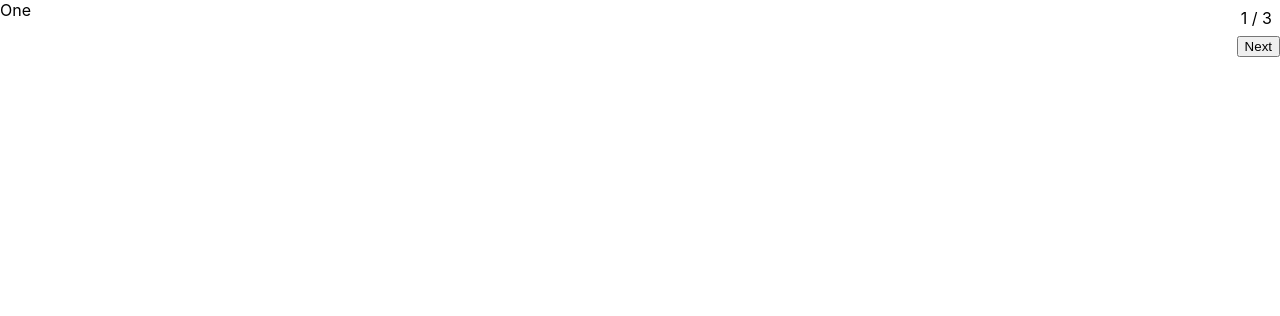
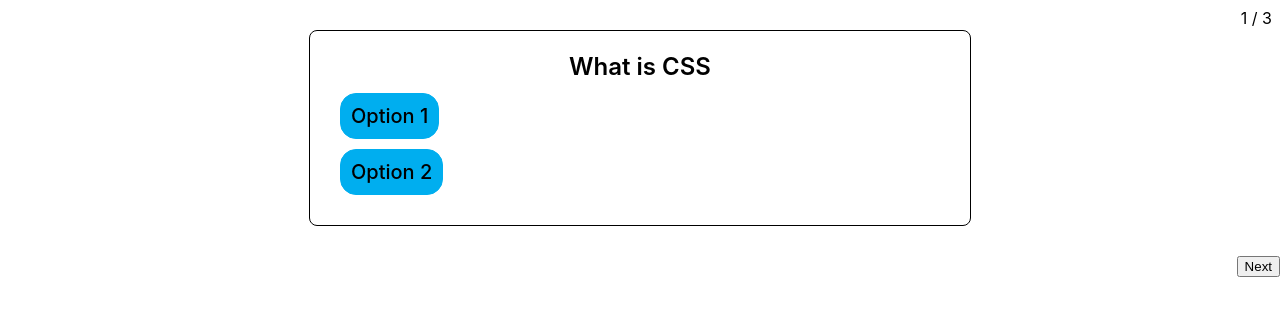
Before and after one commit to bhargavpatel14/quiz-test, a React (Create React App) app: page / in a window 1280 px wide. Shown: the top 316 px of the page. Built offline with nearby package versions, Linux system fonts and the light colour scheme.

Commit message:
Quiz page css wip

```diff
--- a/src/App.js
+++ b/src/App.js
@@ -1,10 +1,40 @@
 import QuizPage from "./components/QuizPage";
+import { useMultistep } from "./Hooks/useMultiStep";
+import Button from "./components/Button";
+import { cssQuestions } from "./quizQuestions";
+
 import "./App.css";
 
 function App() {
+  const { steps, step, currentStepIndex, isFirstStep, isLastStep, next, back } =
+    useMultistep([
+      ...cssQuestions.map((question) => {
+        return (
+          <QuizPage question={question.question} options={question.options} />
+        );
+      }),
+    ]);
+
+  function onSubmit(e) {
+    e.preventDefault();
+    if (!isLastStep) return next();
+    alert("Successful Account Creation");
+  }
+
   return (
     <div>
-      <QuizPage />
+      <form onSubmit={onSubmit}>
+        <div style={{ position: "absolute", top: ".5rem", right: ".5rem" }}>
+          {currentStepIndex + 1} / {steps.length}
+        </div>
+        {step}
+        <Button
+          next={next}
+          isLastStep={isLastStep}
+          isFirstStep={isFirstStep}
+          back={back}
+        />
+      </form>
     </div>
   );
 }
--- a/src/components/QuizPage/QuizPage.jsx
+++ b/src/components/QuizPage/QuizPage.jsx
@@ -1,31 +1,21 @@
 import React from "react";
-import { useMultistep } from "../../Hooks/useMultiStep";
-import Button from "../Button";
+import styles from "./Quizpage.module.css";
 
-export default function QuizPage() {
-  const { steps, step, currentStepIndex, isFirstStep, isLastStep, next, back } =
-    useMultistep([<div>One</div>, <div>Two</div>, <div>Three</div>]);
-
-  function onSubmit(e) {
-    e.preventDefault();
-    if (!isLastStep) return next();
-    alert("Successful Account Creation");
-  }
-
+export default function QuizPage({ question, options, children }) {
   return (
     <>
-      <form onSubmit={onSubmit}>
-        <div style={{ position: "absolute", top: ".5rem", right: ".5rem" }}>
-          {currentStepIndex + 1} / {steps.length}
+      <div className={styles.quizpage}>
+        <div className={styles.quizQuestion}>{question}</div>
+        <div className={styles.options}>
+          {options.map((option) => {
+            return (
+              <>
+                <div className={styles.quizOption}> {option}</div>
+              </>
+            );
+          })}
         </div>
-        {step}
-        <Button
-          next={next}
-          isLastStep={isLastStep}
-          isFirstStep={isFirstStep}
-          back={back}
-        />
-      </form>
+      </div>
     </>
   );
 }
--- /dev/null
+++ b/src/components/QuizPage/Quizpage.module.css
@@ -0,0 +1,40 @@
+.quizpage {
+  border: 1px solid black;
+  border-radius: 8px;
+  width: 620px;
+  margin: 30px auto;
+  padding: 20px;
+  display: flex;
+  flex-direction: column;
+}
+.quizQuestion {
+  text-align: center;
+  font-size: 24px;
+  font-weight: 600;
+  line-height: 32px;
+}
+
+.quizOptions {
+  display: flex;
+  flex-direction: column;
+}
+
+.quizOption {
+  height: 24px;
+  font-size: 20px;
+  font-weight: 500;
+  line-height: 24px;
+  background: #00aeef;
+  border: 1px solid #00aeef;
+  border-radius: 16px;
+  margin: 10px;
+  padding: 10px;
+  max-width: max-content;
+}
+
+.quizOption:hover {
+  background-color: red;
+  color: #ffffff;
+  cursor: pointer;
+  border-color: red;
+}
--- a/src/quizQuestions.js
+++ b/src/quizQuestions.js
@@ -1,6 +1,16 @@
-const questions = [
+export const cssQuestions = [
   {
-    question: "Question1",
+    question: "What is CSS",
+    options: ["Option 1", "Option 2"],
+    correctAnsert: "Option 1",
+  },
+  {
+    question: "What is CSS 2",
+    options: ["Option 1", "Option 2"],
+    correctAnsert: "Option 1",
+  },
+  {
+    question: "What is CSS 3",
     options: ["Option 1", "Option 2"],
     correctAnsert: "Option 1",
   },
```
Also changed, not shown: src/components/UserForm/userform.jsx (added, +12 -0 lines).
